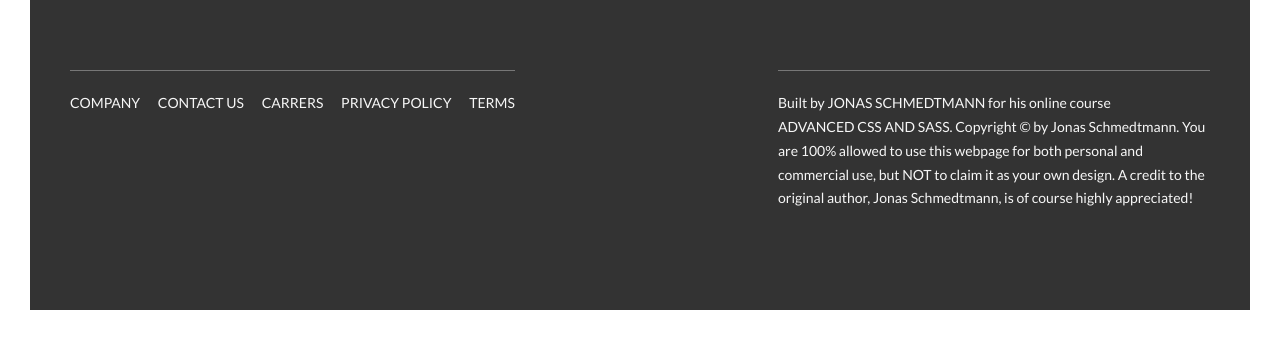
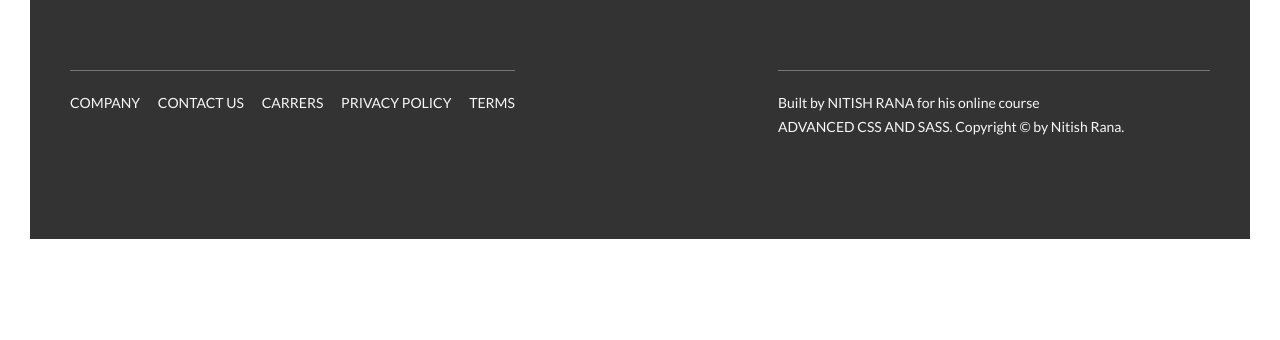
Before and after one commit to rananitish/Nexter, a website: page index.html in a window 1280 px wide. Shown: the part 5533-5873 px from the top of the page. After the commit the page ends 5802 px from the top, so only its background shows below. Drawn offline with Linux system fonts and the light colour scheme.

Commit message:
Update index.html

```diff
--- a/index.html
+++ b/index.html
@@ -361,10 +361,8 @@
                 </div>
                 <div class="col-1-of-2">
                     <p class="footer__copyright">
-                        Built by <a href="#" class="footer__link">Jonas Schmedtmann</a> for his online course <a href="#" class="footer__link">Advanced CSS and Sass</a>.
-                        Copyright &copy; by Jonas Schmedtmann. You are 100% allowed to use this webpage for both personal
-                        and commercial use, but NOT to claim it as your own design. A credit to the original author, Jonas
-                        Schmedtmann, is of course highly appreciated!
+                        Built by <a href="#" class="footer__link">Nitish Rana</a> for his online course <a href="#" class="footer__link">Advanced CSS and Sass</a>.
+                        Copyright &copy; by Nitish Rana.
                     </p>
                 </div>
             </div>
```
